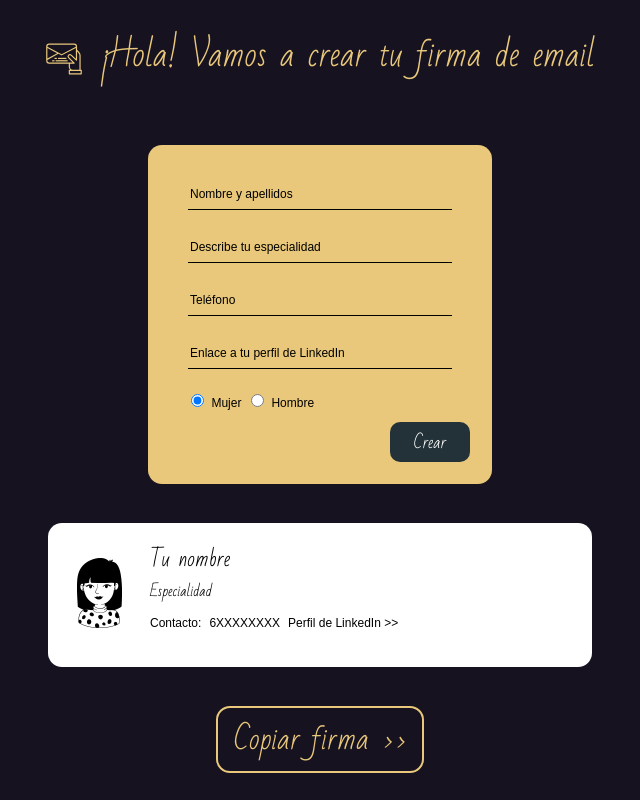
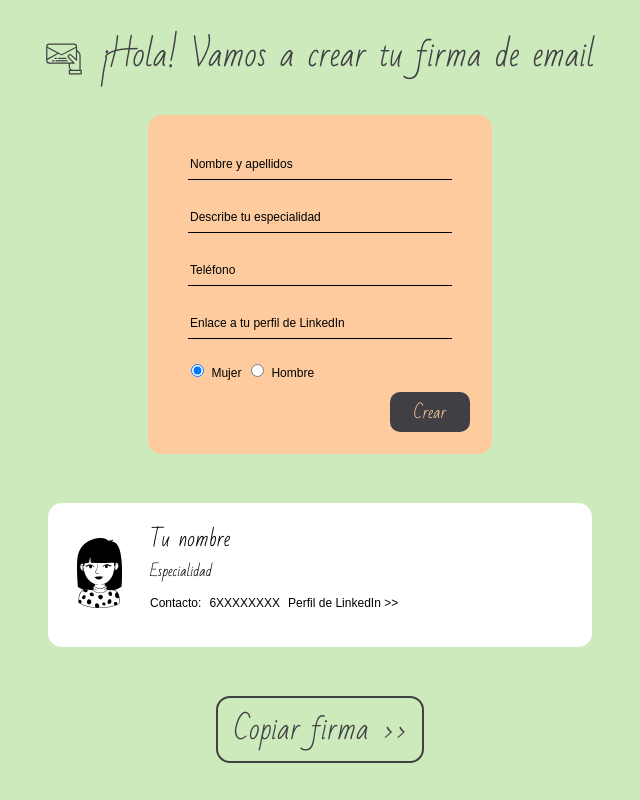
Before and after one commit to mdmperez/mdmperez.github.io, a plain HTML site: page creador-firmas/index.html in a window 1280 px wide. Shown: the whole page, without its empty margins (320-960 px from the left). Drawn offline with Linux system fonts and the light colour scheme.

Commit message:
change styles

```diff
--- a/creador-firmas/css.css
+++ b/creador-firmas/css.css
@@ -51,11 +51,10 @@ table {
 :root {
     --color-positive: #ffffff;
     --color-negative: #000000;
-    --color-main: #233239;
-    --color-strong: #161220;
-    --color-soft: #e9c87b;
-    --color-neutral: #dfdce3;
-    --color-highlight: #ff533d;
+    --color-main: #cceabb;
+    --color-strong: #3f3f44;
+    --color-soft: #fdcb9e;
+    --color-neutral: #f7f7f7;
 }
 
 a {
@@ -70,7 +69,7 @@ a {
 .wrapper {
     width: 100vw;
     height: 100vh;
-    background-color: var(--color-strong);
+    background-color: var(--color-main);
     display: flex;
     flex-direction: column;
     align-items: center;
@@ -80,12 +79,12 @@ a {
     display: flex;
     flex-direction: row;
     justify-content: center;
-    padding: 40px;
+    padding-top: 40px;
 }
 .header__title {
     font-size: 2em;
     text-align: center;
-    color: var(--color-soft);
+    color: var(--color-strong);
     font-family: 'Bad Script', sans-serif;
 }
 
@@ -99,7 +98,7 @@ a {
 svg {
     width: 100%;
     height: auto;
-    fill: var(--color-soft);
+    fill: var(--color-strong);
 }
 
 .section-form {
@@ -164,8 +163,8 @@ svg {
     height: 40px;
     margin-top: .75em;
     font-size: 1rem;
-    color: var(--color-positive);
-    background: var(--color-main);
+    color: var(--color-soft);
+    background: var(--color-strong);
     border: none;
     border-radius: 10px;
     margin-left: auto;
@@ -177,7 +176,7 @@ svg {
 .section-form__wrapper--btn:hover {
     transform: scale(1.1);
     background: var(--color-soft);
-    border: 1px solid var(--color-main);
+    border: 1px solid var(--color-strong);
     color: var(--color-strong);
 
 }
@@ -247,10 +246,10 @@ svg {
     display: flex;
     margin: auto;
     padding: 4px 16px;
-    border: 2px solid var(--color-soft);
+    border: 2px solid var(--color-strong);
     border-radius: 14px;
     font-size: 1.75rem;
-    color: var(--color-soft);
+    color: var(--color-strong);
     cursor: copy;
     transition: all .7s;
     font-family: 'Bad Script', sans-serif;
```
